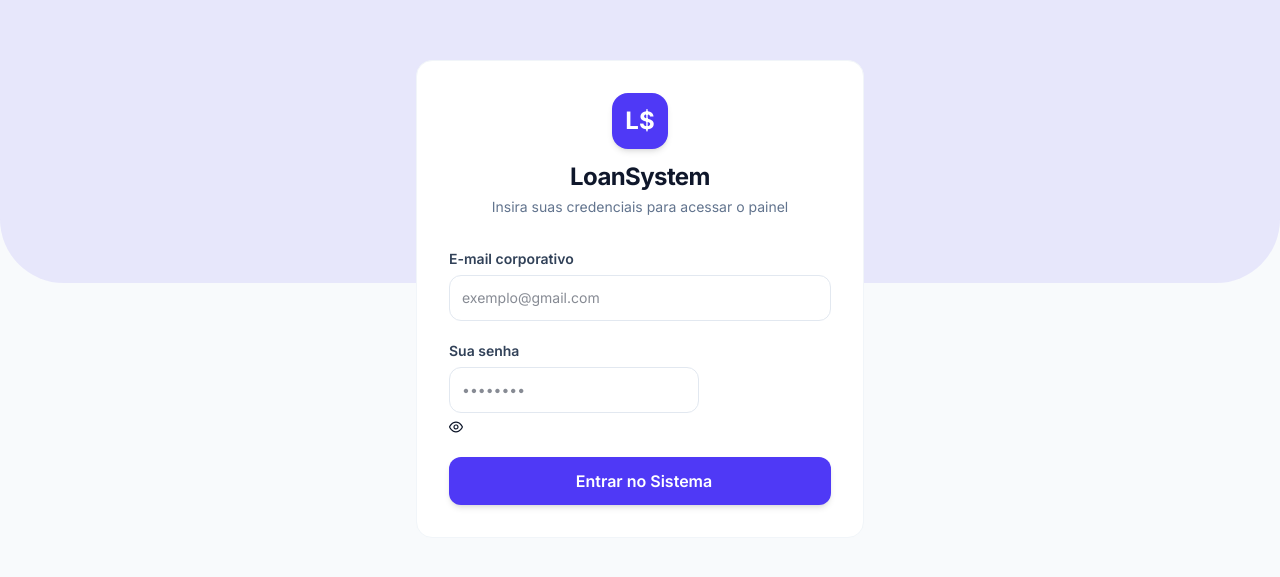
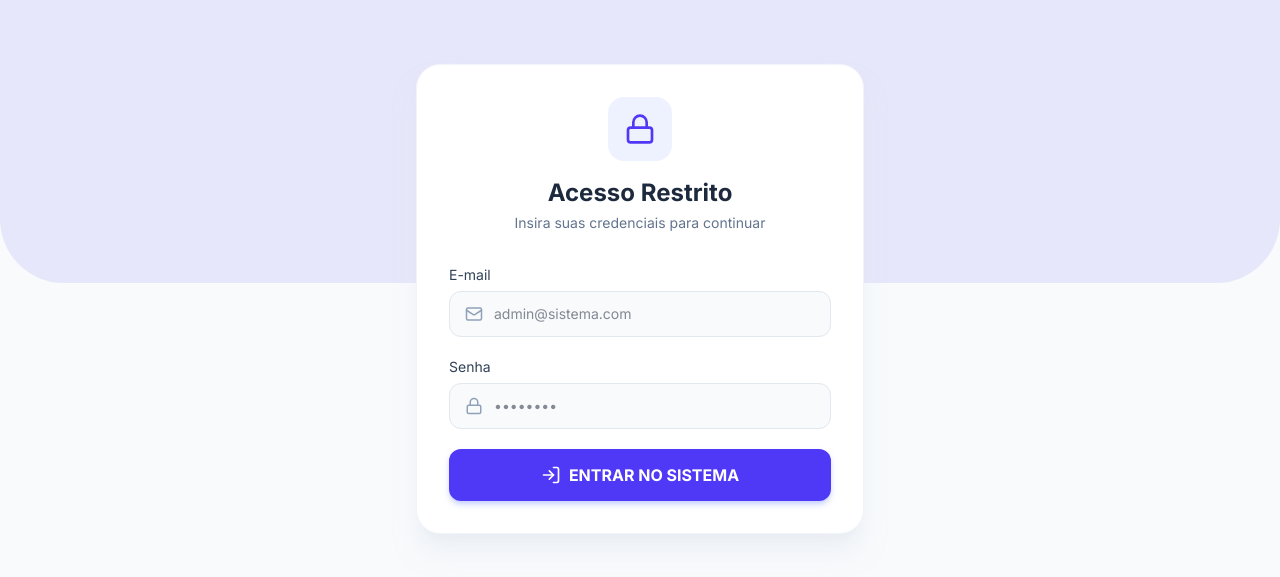
Before and after one commit to Roqueexz/interface-LoanSystem, a React (Vite) app: page / in a window 1280 px wide. Shown: the part 101-678 px from the top of the page. Built offline with nearby package versions, Linux system fonts and the light colour scheme.

Commit message:
fix(front): aplicar ProtectedRoute em todas as rotas e integrar callback de login

```diff
--- a/src/App.tsx
+++ b/src/App.tsx
@@ -1,6 +1,6 @@
 import './App.css';
 import { useState } from 'react';
-import { BrowserRouter, Routes, Route,  } from 'react-router-dom';
+import { BrowserRouter, Routes, Route } from 'react-router-dom';
 
 import ProtectedRoute from './components/Rotas/ProtectedRoutes';
 import PLogin from './pages/PLogin/PLogin';
@@ -14,21 +14,10 @@ import PEditarCliente from "./pages/PFormularios/PEditarCliente/PEditarCliente";
 import PCaixa from './pages/PCaixa/PCaixa';
 
 function App() {
-  /*
-   * A fonte da verdade sobre autenticação vive aqui como estado React.
-   * Inicializamos lendo o localStorage uma única vez, na montagem do App.
-   * A partir daí, apenas o callback onLoginSuccess altera esse valor,
-   * garantindo que o React re-renderize as rotas de forma limpa e sem reload.
-   */
   const [isAuth, setIsAuth] = useState<boolean>(() => {
     return localStorage.getItem('isAuth') === 'true';
   });
 
-  /*
-   * Callback passado para o FormLogin via PLogin.
-   * Quando o login for bem-sucedido, o AuthRequests já terá persistido
-   * os dados no localStorage. Basta sinalizar ao App que o estado mudou.
-   */
   const handleLoginSuccess = () => {
     setIsAuth(true);
   };
@@ -36,11 +25,7 @@ function App() {
   return (
     <BrowserRouter>
       <Routes>
-        {/*
-         * Rota raiz: comportamento condicional baseado no estado reativo.
-         * Nao autenticado -> exibe a pagina de login passando o callback.
-         * Autenticado     -> exibe a PHome protegida.
-         */}
+        {/* Rota Raiz */}
         <Route
           path="/"
           element={
@@ -50,24 +35,18 @@ function App() {
           }
         />
 
-        {/* Listagens */}
-        <Route path='/clientes' element={<PListagemCliente />} />
-        <Route path='/emprestimos' element={<PListagemEmprestimo />} />
-        <Route path='/caixa' element={<PCaixa />} />
+        {/* Listagens (Todas Protegidas) */}
+        <Route path='/clientes' element={<ProtectedRoute isAuth={isAuth} element={PListagemCliente} />} />
+        <Route path='/emprestimos' element={<ProtectedRoute isAuth={isAuth} element={PListagemEmprestimo} />} />
+        <Route path='/caixa' element={<ProtectedRoute isAuth={isAuth} element={PCaixa} />} />
 
-        <Route
-          path="/emprestimos"
-          element={<ProtectedRoute isAuth={isAuth} element={PListagemEmprestimo} />}
-        />
+        {/* Formulários de Edição (Todos Protegidos) */}
+        <Route path='/editar-emprestimo/:id' element={<ProtectedRoute isAuth={isAuth} element={PEditarEmprestimo} />} />
+        <Route path="/editar-cliente/:id" element={<ProtectedRoute isAuth={isAuth} element={PEditarCliente} />} />
 
-        {/* Formulários (Edição) */}
-        <Route path='/editar-emprestimo/:id' element={<PEditarEmprestimo />} />
-        <Route path="/editar-cliente/:id"   element={<PEditarCliente />}
-        />
-
-        {/* Detalhes (Visualização) */}
-        <Route path='/clientes/:id' element={<PDetalhesCliente />} />
-        <Route path='/emprestimos/:id' element={<PDetalhesEmprestimo />} />
+        {/* Detalhes de Visualização (Todos Protegidos) */}
+        <Route path='/clientes/:id' element={<ProtectedRoute isAuth={isAuth} element={PDetalhesCliente} />} />
+        <Route path='/emprestimos/:id' element={<ProtectedRoute isAuth={isAuth} element={PDetalhesEmprestimo} />} />
       </Routes>
     </BrowserRouter>
   );
--- a/src/components/Formularios/FormLogin/FormLogin.tsx
+++ b/src/components/Formularios/FormLogin/FormLogin.tsx
@@ -1,131 +1,117 @@
-import React, { useState } from 'react';
-import { InputText } from 'primereact/inputtext';
-import { Password } from 'primereact/password';
-import { Button } from 'primereact/button';
-import { Message } from 'primereact/message';
-
-import authRequests from '../../../fetch/AuthRequests';
+import { useState, type FormEvent } from "react";
+import { useNavigate } from "react-router-dom";
+import { Mail, Lock, LogIn, Loader2, AlertCircle } from "lucide-react";
+import AuthRequests from "../../../fetch/AuthRequests";
 
 interface FormLoginProps {
-  /*
-   * Callback fornecido pelo App.tsx (via PLogin).
-   * Invocado apos um login bem-sucedido para sinalizar ao App que
-   * o estado de autenticacao mudou, acionando uma re-renderizacao
-   * reativa das rotas sem necessidade de recarregar a pagina.
-   */
-  onSuccess: () => void;
+  onLoginSuccess: () => void;
 }
 
-export default function FormLogin({ onSuccess }: FormLoginProps) {
-  const [email, setEmail] = useState<string>('');
-  const [senha, setSenha] = useState<string>('');
-  const [loading, setLoading] = useState<boolean>(false);
+function FormLogin({ onLoginSuccess }: FormLoginProps) {
+  const navigate = useNavigate();
+
+  // Estados restaurados!
+  const [email, setEmail] = useState("");
+  const [senha, setSenha] = useState("");
   const [erro, setErro] = useState<string | null>(null);
+  const [carregando, setCarregando] = useState(false);
 
-  /*
-   * O useEffect que chamava checkTokenExpiry e forcava um reload foi removido.
-   * Essa verificacao inicial ja e feita no App.tsx ao inicializar o estado
-   * isAuth a partir do localStorage. Se o token for valido, o App nunca
-   * chegara a renderizar o formulario de login.
-   */
-
-  const handleLogin = async (e: React.FormEvent) => {
+  const handleSubmit = async (e: FormEvent) => {
     e.preventDefault();
     setErro(null);
-
-    if (!email || !senha) {
-      setErro('Por favor, preencha todos os campos.');
-      return;
-    }
-
-    setLoading(true);
+    setCarregando(true);
 
     try {
-      const sucesso = await authRequests.login({ email, senha });
+      await AuthRequests.login({ email, senha });
 
-      if (sucesso) {
-        /*
-         * O authRequests.login ja persistiu o token e o isAuth no localStorage.
-         * Basta notificar o App via callback para que o estado React seja
-         * atualizado e as rotas sejam re-renderizadas de forma limpa.
-         * Nenhum reload de pagina e necessario.
-         */
-        onSuccess();
-      }
-    } catch {
-      setErro('Usuario ou senha incorretos. Tente novamente.');
+      // Chama a função que avisa o App.tsx que logou
+      onLoginSuccess();
+
+      // Redireciona para o início
+      navigate("/");
+    } catch (error) {
+      setErro("E-mail ou senha inválidos. Tente novamente.");
     } finally {
-      setLoading(false);
+      setCarregando(false);
     }
   };
 
   return (
-    <div className="w-full max-w-md bg-white p-8 rounded-2xl shadow-soft border border-slate-100 animate-fade-in">
+    <div className="w-full max-w-md bg-white rounded-3xl shadow-xl shadow-slate-200/50 border border-slate-100 p-8">
       <div className="text-center mb-8">
-        <div className="inline-flex items-center justify-center w-14 h-14 bg-indigo-600 rounded-2xl text-white text-2xl font-bold mb-3 shadow-md">
-          L$
+        <div className="inline-flex items-center justify-center w-16 h-16 rounded-2xl bg-indigo-50 text-indigo-600 mb-4">
+          <Lock size={32} />
         </div>
-        <h2 className="text-2xl font-bold text-slate-900 tracking-tight">
-          LoanSystem
-        </h2>
-        <p className="text-sm text-slate-500 mt-1">
-          Insira suas credenciais para acessar o painel
-        </p>
+        <h1 className="text-2xl font-bold text-slate-800">Acesso Restrito</h1>
+        <p className="text-sm text-slate-500 mt-1">Insira suas credenciais para continuar</p>
       </div>
 
       {erro && (
-        <div className="mb-5 animate-slide-in">
-          <Message
-            severity="error"
-            text={erro}
-            className="w-full justify-start p-3"
-          />
+        <div className="flex items-start gap-3 bg-red-50 text-red-600 p-4 rounded-xl mb-6 border border-red-100">
+          <AlertCircle size={20} className="shrink-0 mt-0.5" />
+          <p className="text-sm font-medium">{erro}</p>
         </div>
       )}
 
-      <form onSubmit={handleLogin} className="space-y-5">
-        <div className="flex flex-col gap-1.5">
-          <label htmlFor="email" className="text-sm font-semibold text-slate-700">
-            E-mail corporativo
+      <form onSubmit={handleSubmit} className="space-y-5">
+        <div>
+          <label className="block mb-1.5 text-sm font-medium text-slate-700">
+            E-mail
           </label>
-          <div className="p-input-icon-left w-full">
-            <InputText
-              id="email"
+          <div className="relative">
+            <div className="absolute inset-y-0 left-0 pl-4 flex items-center pointer-events-none text-slate-400">
+              <Mail size={18} />
+            </div>
+            <input
               type="email"
+              required
               value={email}
               onChange={(e) => setEmail(e.target.value)}
-              placeholder="exemplo@gmail.com"
-              className="w-full p-3 border border-slate-200 rounded-xl focus:border-indigo-500 focus:ring-2 focus:ring-indigo-100 transition-all text-sm"
-              disabled={loading}
+              placeholder="admin@sistema.com"
+              className="w-full border border-slate-200 rounded-xl pl-11 pr-4 py-3 text-sm focus:outline-none focus:ring-2 focus:ring-indigo-500 bg-slate-50 transition-all"
             />
           </div>
         </div>
 
-        <div className="flex flex-col gap-1.5">
-          <label htmlFor="senha" className="text-sm font-semibold text-slate-700">
-            Sua senha
+        <div>
+          <label className="block mb-1.5 text-sm font-medium text-slate-700">
+            Senha
           </label>
-          <Password
-            id="senha"
-            value={senha}
-            onChange={(e) => setSenha(e.target.value)}
-            placeholder="••••••••"
-            toggleMask
-            feedback={false}
-            className="w-full"
-            inputClassName="w-full p-3 border border-slate-200 rounded-xl focus:border-indigo-500 focus:ring-2 focus:ring-indigo-100 transition-all text-sm"
-            disabled={loading}
-          />
+          <div className="relative">
+            <div className="absolute inset-y-0 left-0 pl-4 flex items-center pointer-events-none text-slate-400">
+              <Lock size={18} />
+            </div>
+            <input
+              type="password"
+              required
+              value={senha}
+              onChange={(e) => setSenha(e.target.value)}
+              placeholder="••••••••"
+              className="w-full border border-slate-200 rounded-xl pl-11 pr-4 py-3 text-sm focus:outline-none focus:ring-2 focus:ring-indigo-500 bg-slate-50 transition-all"
+            />
+          </div>
         </div>
 
-        <Button
+        <button
           type="submit"
-          label={loading ? 'Autenticando...' : 'Entrar no Sistema'}
-          icon={loading ? 'pi pi-spin pi-spinner' : 'pi pi-sign-in'}
-          className="w-full mt-2 bg-indigo-600 hover:bg-indigo-700 text-white font-semibold p-3 rounded-xl transition-all shadow-md hover:shadow-lg flex justify-center gap-2 border-none"
-          disabled={loading}
-        />
+          disabled={carregando}
+          className="w-full flex items-center justify-center gap-2 bg-indigo-600 text-white py-3.5 rounded-xl font-bold hover:bg-indigo-700 transition-all shadow-md shadow-indigo-200 disabled:opacity-70 disabled:cursor-not-allowed mt-2"
+        >
+          {carregando ? (
+            <>
+              <Loader2 size={20} className="animate-spin" />
+              Entrando...
+            </>
+          ) : (
+            <>
+              <LogIn size={20} />
+              ENTRAR NO SISTEMA
+            </>
+          )}
+        </button>
       </form>
     </div>
   );
 }
+
+export default FormLogin;
--- a/src/pages/PLogin/PLogin.tsx
+++ b/src/pages/PLogin/PLogin.tsx
@@ -1,14 +1,18 @@
 import type { JSX } from "react";
 import FormLogin from "../../components/Formularios/FormLogin/FormLogin";
 
-function PLogin(): JSX.Element {
+// 1. Criamos a interface para a prop
+interface PLoginProps {
+  onLoginSuccess: () => void;
+}
+
+// 2. Recebemos a prop e repassamos para o FormLogin
+function PLogin({ onLoginSuccess }: PLoginProps): JSX.Element {
   return (
     <div className="min-h-screen w-full flex items-center justify-center bg-slate-50 p-4">
-      {/* Elementos decorativos de fundo opcionais */}
       <div className="absolute top-0 left-0 w-full h-96 bg-indigo-600 rounded-b-[4rem] opacity-10 pointer-events-none"></div>
-
       <div className="relative z-10 w-full flex justify-center">
-        <FormLogin />
+        <FormLogin onLoginSuccess={onLoginSuccess} />
       </div>
     </div>
   );
```
